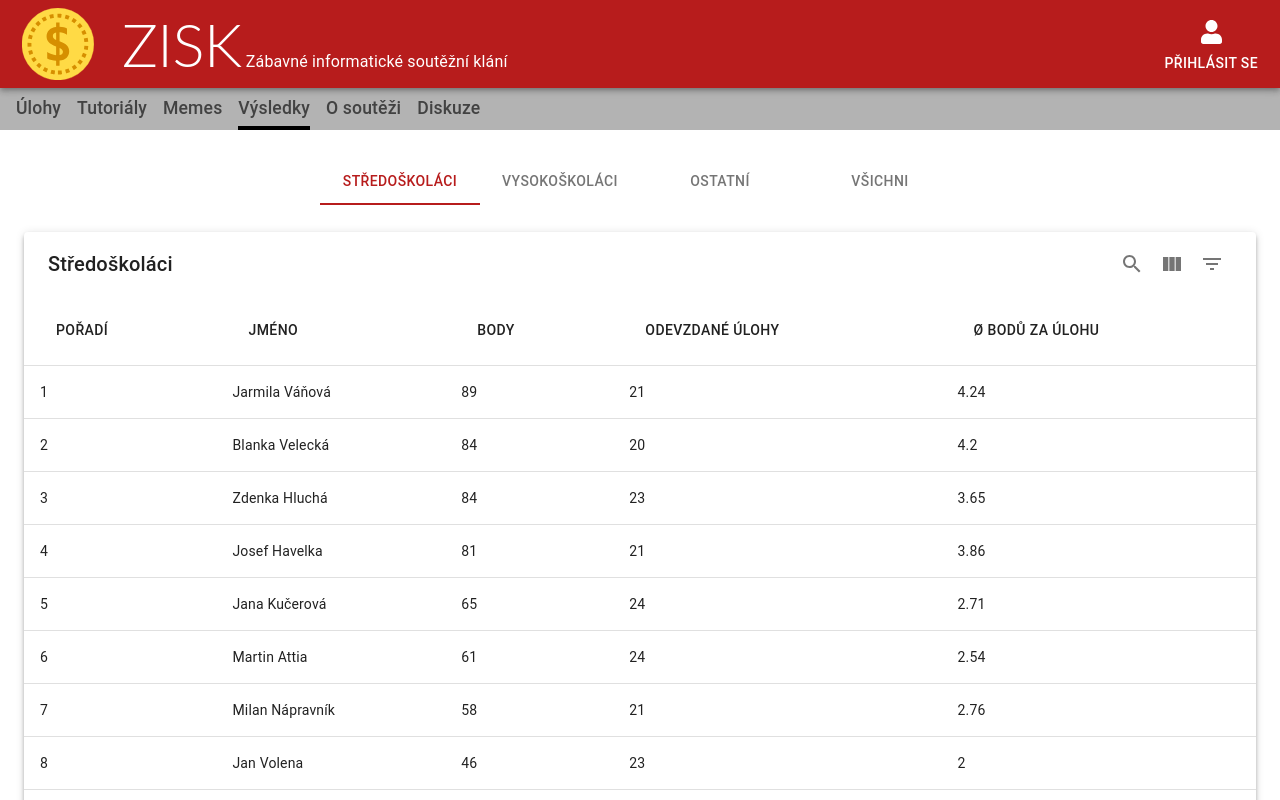
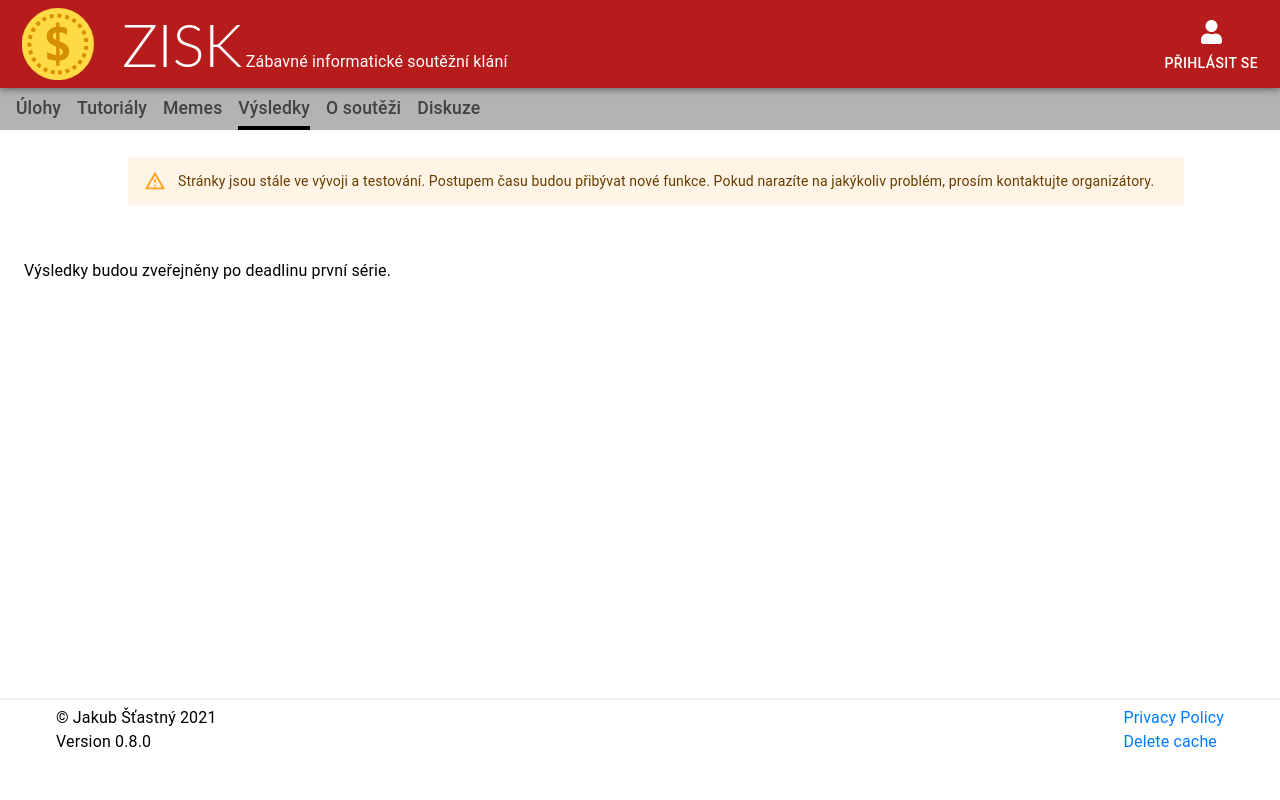
Before and after one commit to ZISK-Organization/web-frontend, a React (Create React App) app: page /Results in a window 1280 px wide. Shown: the top 800 px of the page. Built offline with nearby package versions, Linux system fonts and the light colour scheme.

Commit message:
~ minor design changes

```diff
--- a/package.json
+++ b/package.json
@@ -1,6 +1,6 @@
 {
   "name": "zisk",
-  "version": "0.7.0",
+  "version": "0.8.0",
   "private": true,
   "dependencies": {
     "@auth0/auth0-react": "^1.5.0",
--- a/src/Layout/Layout.tsx
+++ b/src/Layout/Layout.tsx
@@ -4,6 +4,7 @@ import Header from "./Header";
 import MobileNavbar from "./SwipeableNavbar";
 import Footer from "./Footer";
 import { useAuth0 } from "@auth0/auth0-react";
+import { Alert } from "@material-ui/lab";
 // import { profileService } from "../Utils/ApiService";
 
 const useStyles = makeStyles((theme: Theme) =>
@@ -81,6 +82,12 @@ export default function Layout(props: { children?: React.ReactNode }) {
           // user={user}
         />
       </Hidden>
+      <br />
+      <Alert style={{ width: "80%", marginLeft: "10%" }} severity="warning">
+        Stránky jsou stále ve vývoji a testování. Postupem času budou přibývat nové funkce. Pokud narazíte na jakýkoliv problém,
+        prosím kontaktujte organizátory.
+      </Alert>
+      <br />
       {props.children}
       <Footer hidden={false} />
     </div>
--- a/src/Pages/About/About.tsx
+++ b/src/Pages/About/About.tsx
@@ -1,14 +1,12 @@
 import React from "react";
-import { createStyles, makeStyles, Theme } from "@material-ui/core";
-
-const useStyles = makeStyles((theme: Theme) =>
-  createStyles({
-    root: {},
-  })
-);
+import { Container, Typography } from "@material-ui/core";
 
 export default function About() {
-  const classes = useStyles();
-
-  return <div className={classes.root}>About</div>;
+  return (
+    <Container maxWidth="xl">
+      <br />
+      <Typography>Na pravidlech a popisu soutěže stále pracujeme.</Typography>
+      <div style={{ height: "calc(100vh - 412px)" }}></div>
+    </Container>
+  );
 }
--- a/src/Pages/Discussion/Discussion.tsx
+++ b/src/Pages/Discussion/Discussion.tsx
@@ -1,14 +1,15 @@
+import { Container, Typography } from "@material-ui/core";
 import React from "react";
-import { createStyles, makeStyles, Theme } from "@material-ui/core";
-
-const useStyles = makeStyles((theme: Theme) =>
-  createStyles({
-    root: {},
-  })
-);
 
 export default function Discussion() {
-  const classes = useStyles();
-
-  return <div className={classes.root}>Discussion</div>;
+  return (
+    <Container maxWidth="xl">
+      <br />
+      <Typography>
+        Na obecné diskuzi stále pracujeme. Zatím prosím pište dotazy přímo k úlohám nebo kontaktujte přímo některého z
+        organizátorů.
+      </Typography>
+      <div style={{ height: "calc(100vh - 412px)" }}></div>
+    </Container>
+  );
 }
--- a/src/Pages/Memes/Memes.tsx
+++ b/src/Pages/Memes/Memes.tsx
@@ -113,7 +113,7 @@ export default function Memes() {
         channelType: "memes",
       },
       {
-        success: setMemes,
+        success: (mm: Thread) => setMemes({ ...mm, children: mm.children.reverse() }),
         error: () => layout.error("Při načítání memes došlo k chybě."),
       }
     );
--- a/src/Pages/Results/Results.tsx
+++ b/src/Pages/Results/Results.tsx
@@ -1,37 +1,38 @@
-import React, { useState } from "react";
-import { Hidden, Container, useTheme, Tabs, Tab, Select, MenuItem } from "@material-ui/core";
-import MUIDataTable from "mui-datatables";
-import data from "../../Data/Mock/Results.json";
-import { round } from "../../Utils/Common";
-import useWindowDimensions from "../../Hooks/GetWindowDimensions";
+import React /*, { useState }*/ from "react";
+import { Container, Typography /*, useTheme , Hidden, Tabs, Tab, Select, MenuItem*/ } from "@material-ui/core";
+// import MUIDataTable from "mui-datatables";
+// import { round } from "../../Utils/Common";
+// import useWindowDimensions from "../../Hooks/GetWindowDimensions";
 
 export default function Results() {
-  const theme = useTheme();
-  const dims = useWindowDimensions();
+  // const theme = useTheme();
+  // const dims = useWindowDimensions();
 
-  const [tab, setTab] = useState(parseInt(localStorage.getItem("ResultsTab") || "0"));
+  // const [tab, setTab] = useState(parseInt(localStorage.getItem("ResultsTab") || "0"));
 
-  const changeTab = (newVal: number) => {
-    localStorage.setItem("ResultsTab", newVal.toString());
-    setTab(newVal);
-  };
+  // const changeTab = (newVal: number) => {
+  //   localStorage.setItem("ResultsTab", newVal.toString());
+  //   setTab(newVal);
+  // };
 
-  const isMobile = theme.breakpoints.width("sm") >= dims.width;
+  // const isMobile = theme.breakpoints.width("sm") >= dims.width;
 
-  const columnDefinitions = [
-    { name: "order", label: "Pořadí" },
-    { name: "userName", label: "Jméno" },
-    { name: "points", label: "Body" },
-    { name: "tasksSolved", label: "Odevzdané úlohy", options: { display: !isMobile } },
-    { name: "avgPerTask", label: "Ø Bodů za úlohu", options: { display: !isMobile } },
-  ];
+  // const columnDefinitions = [
+  //   { name: "order", label: "Pořadí" },
+  //   { name: "userName", label: "Jméno" },
+  //   { name: "points", label: "Body" },
+  //   { name: "tasksSolved", label: "Odevzdané úlohy", options: { display: !isMobile } },
+  //   { name: "avgPerTask", label: "Ø Bodů za úlohu", options: { display: !isMobile } },
+  // ];
 
-  const tabNames = ["Středoškoláci", "Vysokoškoláci", "Ostatní", "Všichni"];
+  // const tabNames = ["Středoškoláci", "Vysokoškoláci", "Ostatní", "Všichni"];
 
   return (
     <Container maxWidth="xl">
       <br />
-      <Hidden xsDown>
+      <Typography>Výsledky budou zveřejněny po deadlinu první série.</Typography>
+      <div style={{ height: "calc(100vh - 412px)" }}></div>
+      {/* <Hidden xsDown>
         <Tabs value={tab} onChange={(_, newVal) => changeTab(newVal)} indicatorColor="primary" textColor="primary" centered>
           {tabNames.map((t) => (
             <Tab key={t} label={t} />
@@ -66,7 +67,7 @@ export default function Results() {
         }}
       />
       <br />
-      <br />
+      <br /> */}
     </Container>
   );
 }
--- a/src/Pages/Tutorials/Tutorials.tsx
+++ b/src/Pages/Tutorials/Tutorials.tsx
@@ -10,7 +10,7 @@ import {
   CardMedia,
   CardContent,
   Typography,
-  LinearProgress,
+  // LinearProgress,
 } from "@material-ui/core";
 import categories from "../../Data/Tutorials/Categories.json";
 
@@ -57,7 +57,7 @@ export default function Tutorials() {
               </CardActionArea>
               <Grid container spacing={3} alignItems="center" className={classes.bottom}>
                 <Grid item xs={8}>
-                  <LinearProgress style={{ marginLeft: 16 }} variant="determinate" value={64} />
+                  {/* <LinearProgress style={{ marginLeft: 16 }} variant="determinate" value={64} /> */}
                 </Grid>
                 <Grid item xs={4}>
                   <Typography color="textSecondary">0 Tutoriálů</Typography>
```
